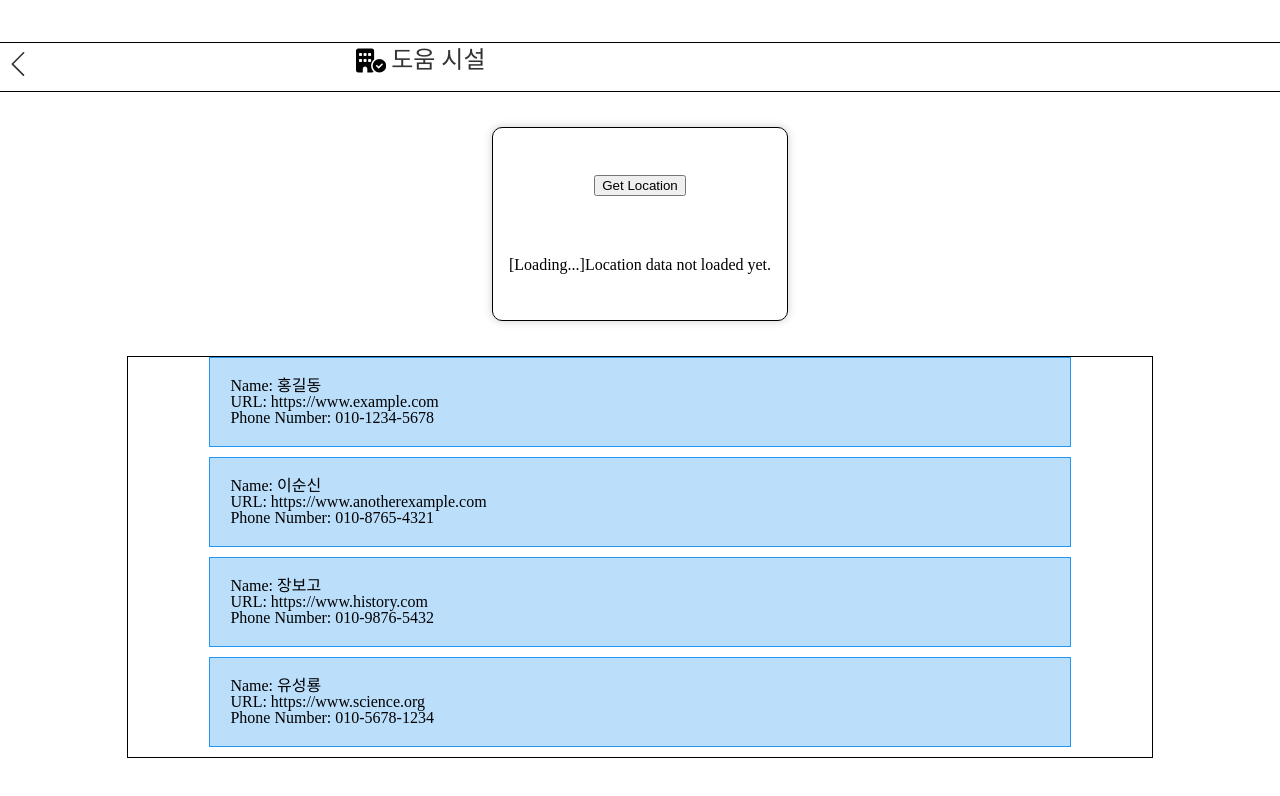
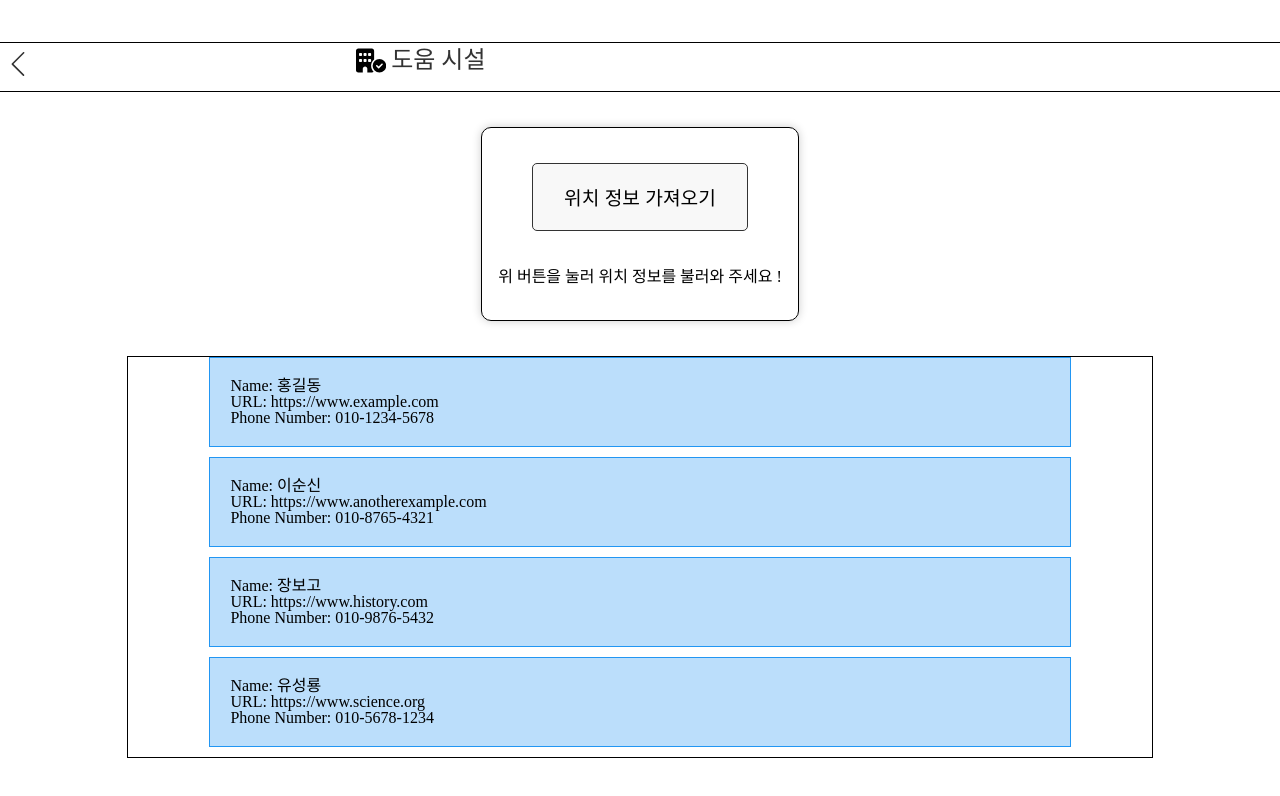
Before and after one commit to CWDll/Mearing, a React (Create React App) app: page /center in a window 1280 px wide. Shown: the top 796 px of the page. Built offline with nearby package versions, Linux system fonts and the light colour scheme.

Commit message:
[Design] 유저 정보를 나타내는 컨테이너 디자인

```diff
--- a/src/components/geolocation/GeoButton.tsx
+++ b/src/components/geolocation/GeoButton.tsx
@@ -73,22 +73,25 @@ const GeoButton: React.FC = () => {
 
   return (
     <S.GeoLocationContainer>
-      <button onClick={getLocation}>Get Location</button>
+      <S.GeoButton onClick={getLocation}>위치 정보 가져오기</S.GeoButton>
       <div>
         {location.loaded ? (
           location.error ? (
-            <p>Error: {location.error}</p>
+            <p>문제 발생: {location.error}</p>
           ) : (
             <>
               <p>
-                Latitude: {location.coordinates.lat}, Longitude:{" "}
+                위도: {location.coordinates.lat}, 경도:{" "}
                 {location.coordinates.lng}
               </p>
-              <p>Address: {location.address || "Address not loaded"}</p>
+              <S.UserLocation>
+                현재 위치:{" "}
+                {location.address || "위치 정보가 확인되지 않았습니다."}
+              </S.UserLocation>
             </>
           )
         ) : (
-          <p>[Loading...]Location data not loaded yet.</p>
+          <p>위 버튼을 눌러 위치 정보를 불러와 주세요 !</p>
         )}
       </div>
     </S.GeoLocationContainer>
--- a/src/components/geolocation/style.tsx
+++ b/src/components/geolocation/style.tsx
@@ -11,6 +11,20 @@ export const GeoLocationContainer = styled.div`
   margin-top: -50px;
   margin-bottom: -50px;
   padding: 1em;
-
   box-shadow: 0 0 10px rgba(0, 0, 0, 0.2);
 `;
+
+export const GeoButton = styled.button`
+  background-color: #f8f8f8;
+  border: 1px solid #333;
+  border-radius: 5px;
+  padding: 1em 1.6em;
+  font-size: 1.2rem;
+  cursor: pointer;
+`;
+
+export const UserLocation = styled.p`
+  font-size: 1.2rem;
+  margin-top: 1em;
+  font-weight: bold;
+`;
```
